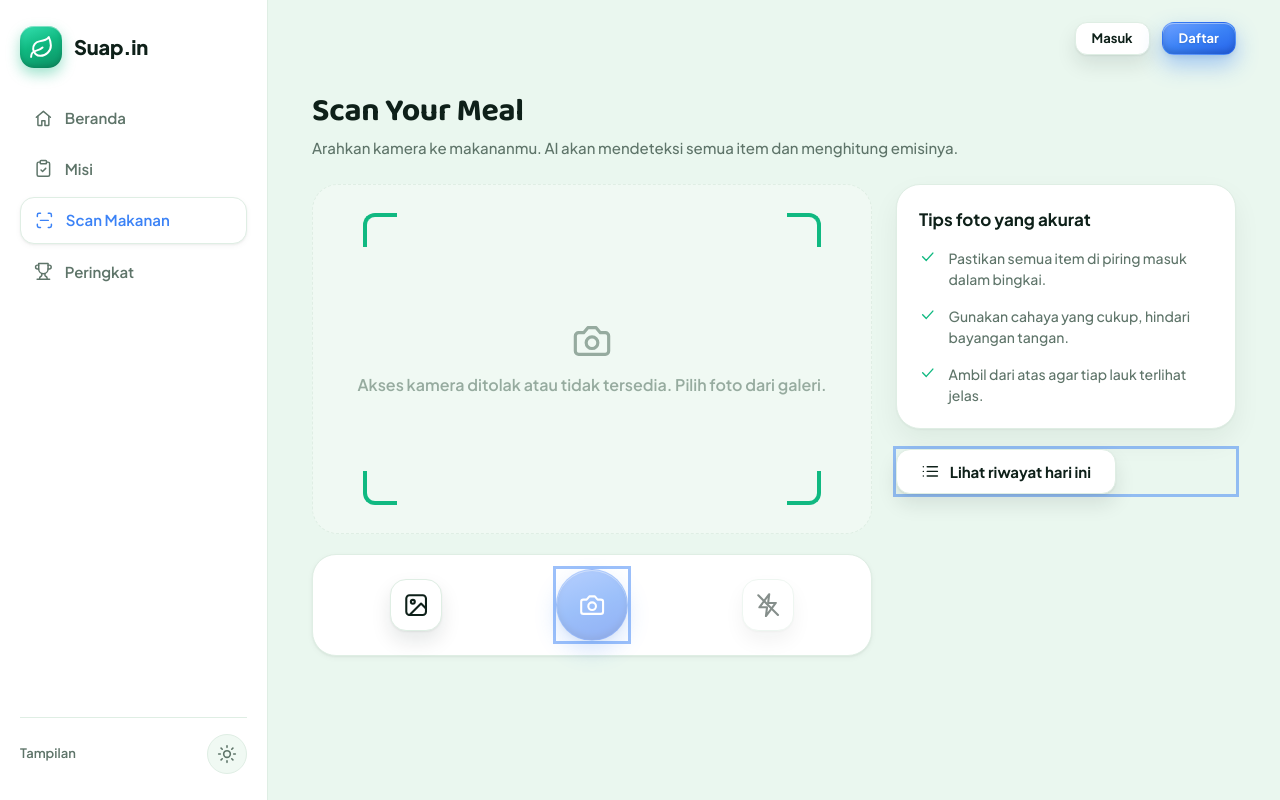
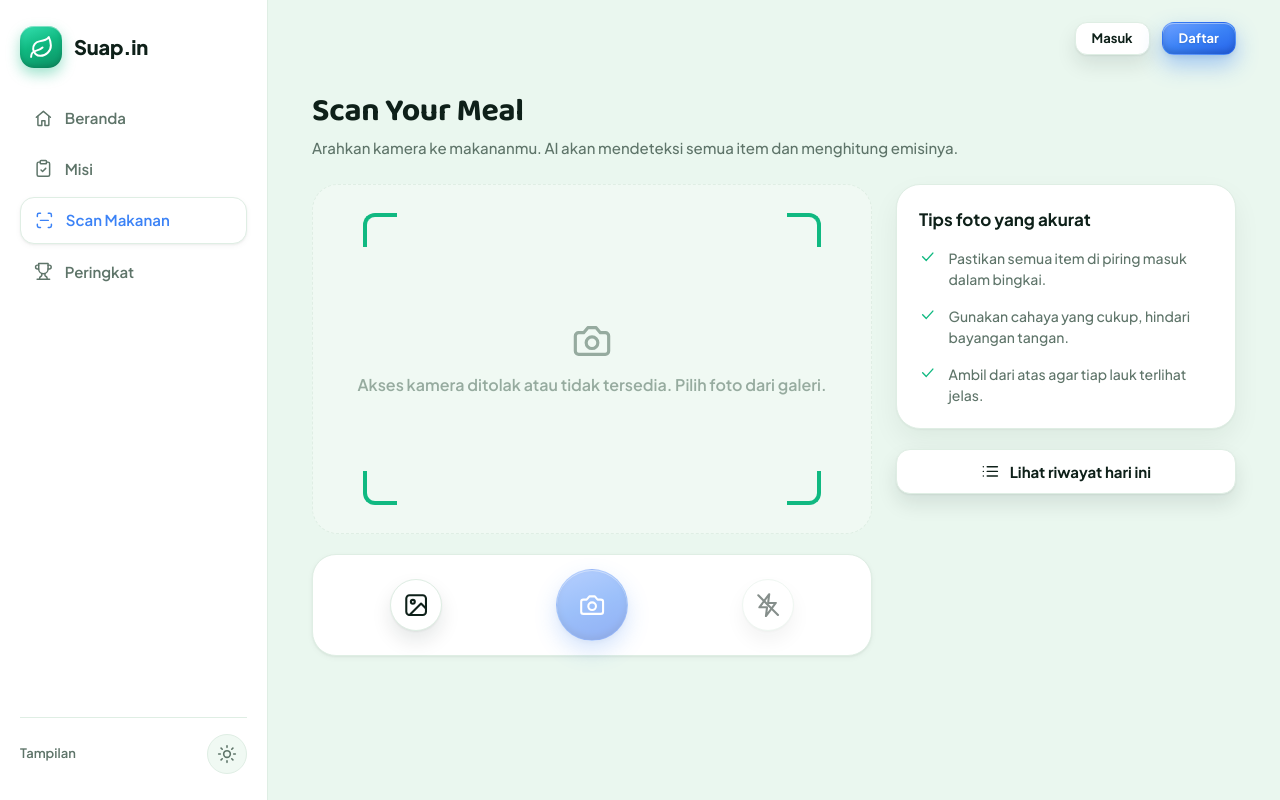
Before and after one commit to pbp-c-kelompok-1/suap.in, a Django app: page /scanner/ in a window 1280 px wide. Run offline with Django 5.2, Linux system fonts and the light colour scheme; some libraries are stand-ins or nearby versions.

Commit message:
feat(scanner): apply flat design system to scanner pages
Update the scan, result and daily-log pages to the new component classes, including the redesigned XP badge and detection boxes.

```diff
--- a/scanner/templates/scanner/scan.html
+++ b/scanner/templates/scanner/scan.html
@@ -25,11 +25,9 @@
     </div>
 
     <div class="control-dock" id="dock-capture">
-      <button type="button" class="btn-neu btn-icon" id="gallery-btn" aria-label="Pilih dari galeri">{% include 'partials/icon.html' with name='image' cls='ico-lg' %}</button>
-      <span class="ring ring-circle">
-        <button type="button" class="btn-accent btn-icon-lg" id="shutter-btn" aria-label="Ambil foto" disabled>{% include 'partials/icon.html' with name='camera' cls='ico-lg' %}</button>
-      </span>
-      <button type="button" class="btn-neu btn-icon" id="flash-btn" aria-label="Lampu kilat" disabled>
+      <button type="button" class="btn-neu btn-icon shape-circle" id="gallery-btn" aria-label="Pilih dari galeri">{% include 'partials/icon.html' with name='image' cls='ico-lg' %}</button>
+      <button type="button" class="btn-accent btn-icon-lg" id="shutter-btn" aria-label="Ambil foto" disabled>{% include 'partials/icon.html' with name='camera' cls='ico-lg' %}</button>
+      <button type="button" class="btn-neu btn-icon shape-circle" id="flash-btn" aria-label="Lampu kilat" disabled>
         <span data-flash-on hidden>{% include 'partials/icon.html' with name='flash' cls='ico-lg' %}</span>
         <span data-flash-off>{% include 'partials/icon.html' with name='flash-off' cls='ico-lg' %}</span>
       </button>
@@ -37,9 +35,7 @@
 
     <div class="control-dock" id="dock-review" style="gap: 16px;" hidden>
       <button type="button" class="btn-neu" id="retake-btn">Ambil ulang</button>
-      <span class="ring ring-squircle" style="flex: 1;">
-        <button type="submit" class="btn-accent btn-lg btn-block" id="analyze-btn">{% include 'partials/icon.html' with name='sparkle' %} Analisis Makanan</button>
-      </span>
+      <button type="submit" class="btn-accent btn-lg" id="analyze-btn" style="flex: 1;">{% include 'partials/icon.html' with name='sparkle' %} Analisis Makanan</button>
     </div>
   </div>
 
@@ -52,9 +48,7 @@
         <li class="flex gap-3"><span class="text-accent">{% include 'partials/icon.html' with name='check' %}</span>Ambil dari atas agar tiap lauk terlihat jelas.</li>
       </ul>
     </div>
-    <span class="ring ring-squircle ring-block">
-      <a href="{% url 'scanner:daily_log' %}" class="btn-neu">{% include 'partials/icon.html' with name='log' %} Lihat riwayat hari ini</a>
-    </span>
+    <a href="{% url 'scanner:daily_log' %}" class="btn-neu btn-block">{% include 'partials/icon.html' with name='log' %} Lihat riwayat hari ini</a>
   </aside>
 </form>
 
```
Also changed, not shown: scanner/templates/scanner/daily_log.html (+3 -7 lines), scanner/templates/scanner/result.html (+7 -8 lines).
